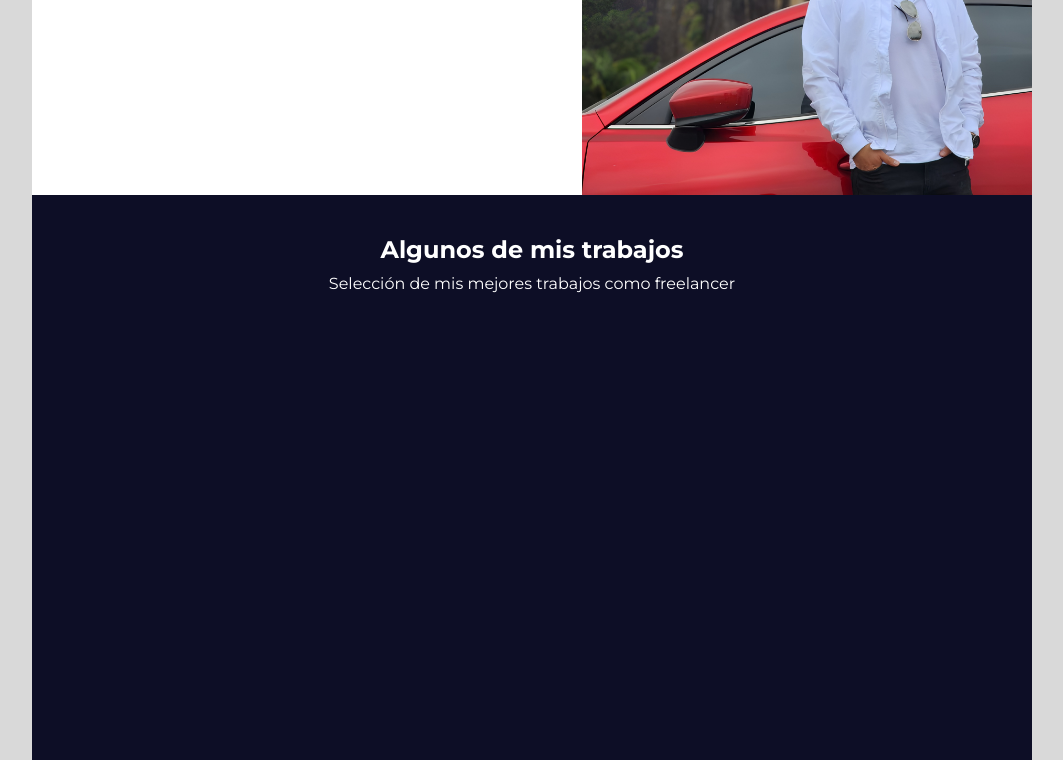
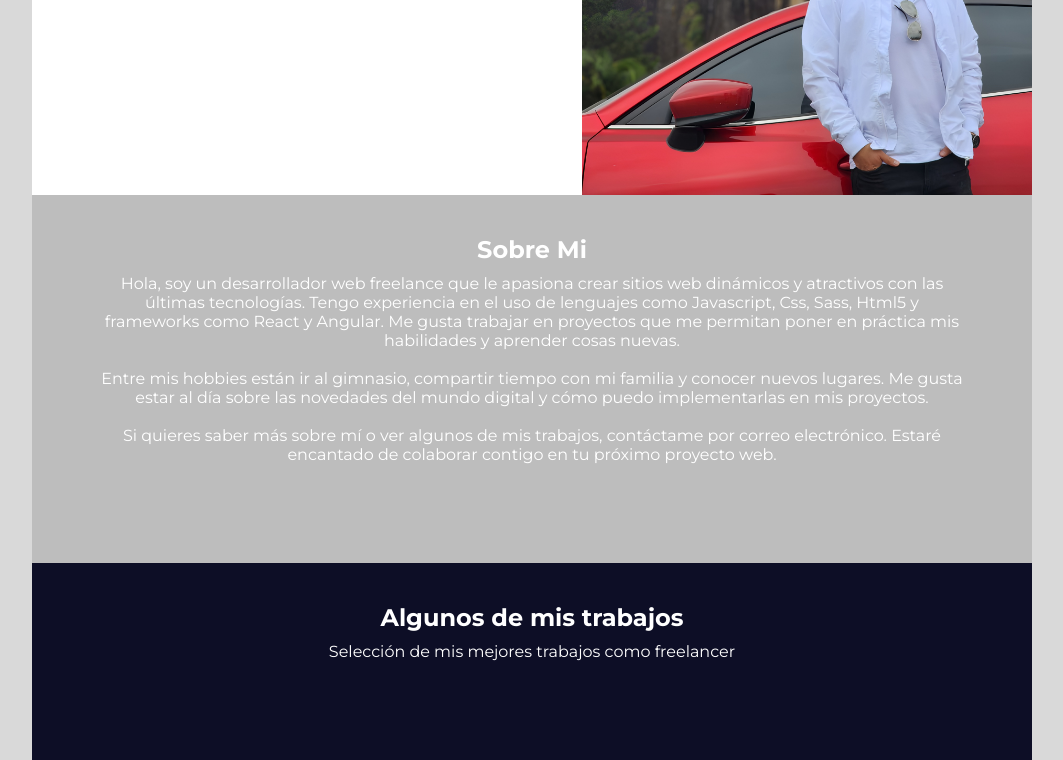
Before and after one commit to David-F-98/Portafolio_proyectos, a website: page index.html in a window 1280 px wide. Shown: the part 557-1317 px from the top of the page, without its empty margins (108-1171 px from the left). Drawn offline with Linux system fonts and the light colour scheme.

Commit message:
Sobre Mi

```diff
--- a/index.html
+++ b/index.html
@@ -117,6 +117,20 @@
 					+ <br />
 					Trabajos realizados
 				</div>
+			</div>
+		</section>
+		<section class="sobreMi" id="sobreMi">
+			<div class="sobreMi__header">
+					<h2 class="sobreMi__titulo">Sobre Mi</h2>
+					<div>
+						<p class="sobreMi__subtitulo">
+							Hola, soy un desarrollador web freelance que le apasiona crear sitios web dinámicos y atractivos con las últimas tecnologías. Tengo experiencia en el uso de lenguajes como Javascript, Css, Sass, Html5 y frameworks como React y Angular. Me gusta trabajar en proyectos que me permitan poner en práctica mis habilidades y aprender cosas nuevas. <br /><br />
+
+							Entre mis hobbies están ir al gimnasio, compartir tiempo con mi familia y conocer nuevos lugares. Me gusta estar al día sobre las novedades del mundo digital y cómo puedo implementarlas en mis proyectos.<br /><br />
+
+							Si quieres saber más sobre mí o ver algunos de mis trabajos, contáctame por correo electrónico. Estaré encantado de colaborar contigo en tu próximo proyecto web.<br /><br />
+						</p>
+					</div>
 			</div>
 		</section>
 		<section class="trabajos" id="trabajos">
--- a/sass/index.scss
+++ b/sass/index.scss
@@ -6,3 +6,4 @@
 @use 'comentarios';
 @use 'footer';
 @use 'ventana';
+@use 'sobreMi';
--- /dev/null
+++ b/sass/sobreMi.scss
@@ -0,0 +1,29 @@
+@use 'variables';
+
+.sobreMi {
+	background: #bdbdbd;
+
+	width: 90%;
+	max-width: 1000px;
+	margin: auto;
+	padding: 40px 65px;
+
+	&__header {
+		text-align: center;
+		color: #fff;
+		margin-bottom: 40px;
+	}
+
+	&__titulo {
+		margin-bottom: 10px;
+	}
+
+	&__trabajo {
+		opacity: 0;
+		transition: 0.5s ease all;
+		&--visible {
+			opacity: 1;
+		}
+	}
+
+}
```
Also changed, not shown: img/info.png, public/bundle.css, 1 other file.
